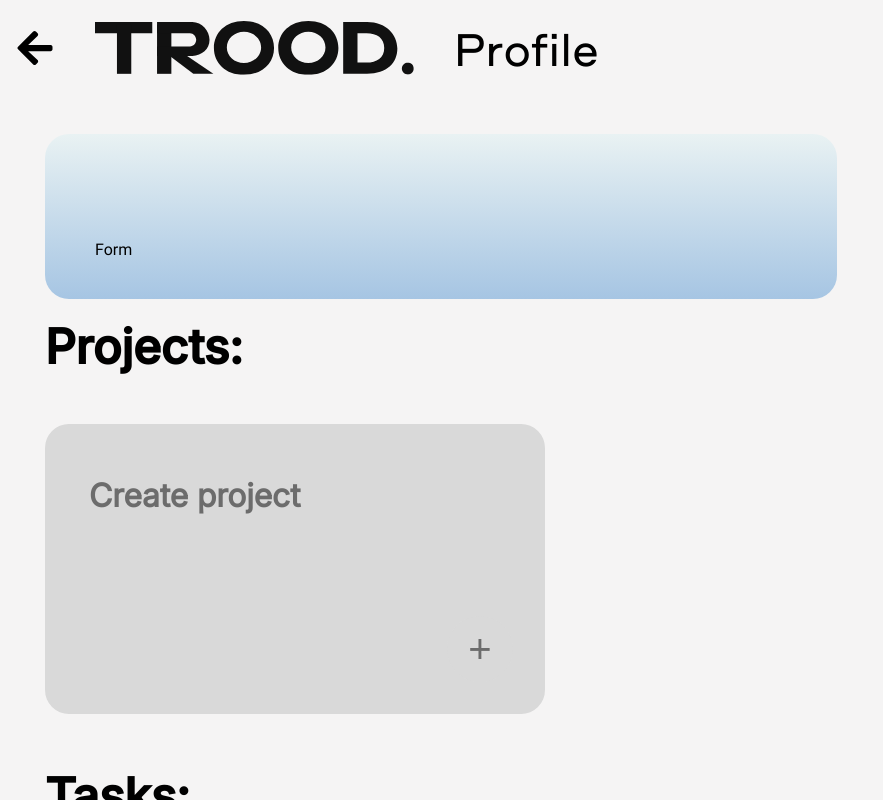
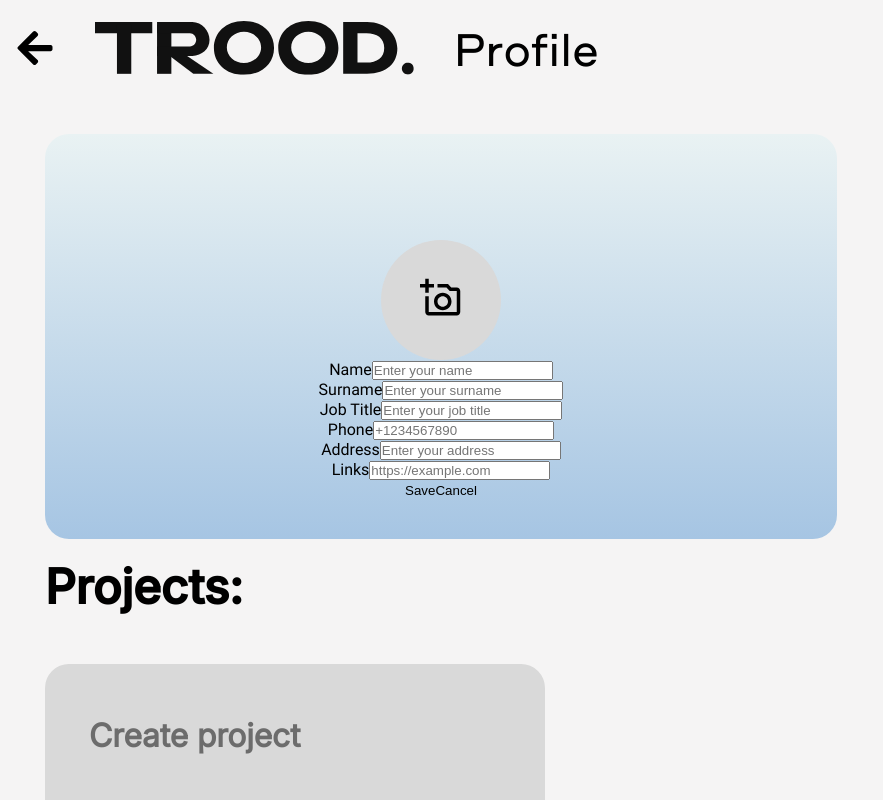
Before and after one commit to sl101/Trood_profile, a React (Vite) app: page / in a window 1280 px wide. Shown: the top 800 px of the page, without its empty margins (0-883 px from the left). Built offline with nearby package versions, Linux system fonts and the light colour scheme.

Commit message:
add image load

```diff
--- /dev/null
+++ b/src/components/AvatarUploader/AvatarUploader.jsx
@@ -0,0 +1,59 @@
+import { useEffect, useState } from "react";
+import styles from './AvatarUploader.module.css';
+import { MdOutlineAddAPhoto } from "react-icons/md";
+
+export const AvatarUploader = ({ avatarPath, onAvatarChange }) => {
+
+	const [preview, setPreview] = useState(avatarPath || "");
+
+	useEffect(() => {
+		//if (avatarPath) {
+		setPreview(avatarPath || "");
+		//}
+	}, [avatarPath]);
+
+	const handleFileChange = (e) => {
+		const file = e.target.files[0];
+		if (file) {
+			if (file.size > 5 * 1024 * 1024) {
+				alert("The file size must not exceed 5 MB");
+				return;
+			}
+
+			if (!["image/png", "image/jpeg"].includes(file.type)) {
+				alert("Accepted formats: .jpg, .jpeg, .png");
+				return;
+			}
+
+			const reader = new FileReader();
+
+			reader.onloadend = () => {
+				const base64Image = reader.result;
+				setPreview(base64Image);
+				onAvatarChange(base64Image);
+			};
+
+			reader.readAsDataURL(file);
+		};
+	};
+
+	return (
+		<div className={styles.avatar}>
+			<label className={styles.upload}>
+				<div className={styles.preview}>
+					{preview ? (
+						<img src={preview} alt="Avatar" className={styles.image} />
+					) : (
+						<div className={styles.placeholder}>
+							<MdOutlineAddAPhoto />
+						</div>
+					)}
+				</div>
+
+				{/*<img src={avatar || <MdOutlineAddAPhoto />} alt="Avatar" />*/}
+
+				<input className={styles.input} type="file" accept=".jpg, .jpeg, .png" onChange={handleFileChange} />
+			</label>
+		</div>
+	);
+};
--- /dev/null
+++ b/src/components/AvatarUploader/AvatarUploader.module.css
@@ -0,0 +1,26 @@
+.preview {
+	width: 120px;
+	height: 120px;
+	border-radius: 50%;
+	overflow: hidden;
+	background-color: var(--dark-color);
+	display: flex;
+	justify-content: center;
+	align-items: center;
+	cursor: pointer;
+}
+
+.placeholder svg {
+	width: 42px;
+	height: 42px;
+}
+
+.image {
+	width: 100%;
+	height: 100%;
+	object-fit: cover;
+}
+
+.input {
+	display: none;
+}
--- a/src/components/ProfileForm/ProfileForm.jsx
+++ b/src/components/ProfileForm/ProfileForm.jsx
@@ -1,9 +1,147 @@
+import { useEffect, useState } from "react";
+import { AvatarUploader } from "../";
+import {
+	validateName,
+	validateSurname,
+	validateJobTitle,
+	validatePhone,
+	validateAddress,
+	validateLinks,
+} from "../../services/validation";
 import styles from "./ProfileForm.module.css";
 
-export const ProfileForm = () => {
+const inputFields = [
+	{
+		label: "Name",
+		name: "name",
+		type: "text",
+		placeholder: "Enter your name",
+		validate: validateName,
+	},
+	{
+		label: "Surname",
+		name: "surname",
+		type: "text",
+		placeholder: "Enter your surname",
+		validate: validateSurname,
+	},
+	{
+		label: "Job Title",
+		name: "jobTitle",
+		type: "text",
+		placeholder: "Enter your job title",
+		validate: validateJobTitle,
+	},
+	{
+		label: "Phone",
+		name: "phone",
+		type: "tel",
+		placeholder: "+1234567890",
+		validate: validatePhone,
+	},
+	{
+		label: "Address",
+		name: "address",
+		type: "text",
+		placeholder: "Enter your address",
+		validate: validateAddress,
+	},
+	{
+		label: "Links",
+		name: "links",
+		type: "url",
+		placeholder: "https://example.com",
+		validate: validateLinks,
+	},
+];
+
+export const ProfileForm = ({ profileData, onSave }) => {
+	const [formData, setFormData] = useState(profileData);
+	const [errors, setErrors] = useState({});
+
+	useEffect(() => {
+		setFormData(profileData);
+	}, [profileData]);
+
+	const handleInputChange = (e) => {
+		const { name, value } = e.target;
+		setFormData((prev) => ({
+			...prev,
+			[name]: value,
+		}));
+
+		const field = inputFields.find((field) => field.name === name);
+		if (field && field.validate) {
+			const error = field.validate(value);
+			setErrors((prev) => ({ ...prev, [name]: error }));
+		}
+	};
+
+
+	const handleAvatarChange = (avatarPath) => {
+		setFormData((prev) => ({
+			...prev,
+			avatar: avatarPath,
+		}));
+	};
+
+	const handleCancel = (e) => {
+		e.preventDefault();
+		setFormData(profileData);
+		setErrors({});
+	};
+
+	const handleSave = (e) => {
+		e.preventDefault();
+		const newErrors = {};
+
+		inputFields.forEach(({ name, validate }) => {
+			if (validate) {
+				const error = validate(formData[name]);
+				if (error) newErrors[name] = error;
+			}
+		});
+
+		if (Object.keys(newErrors).length > 0) {
+			setErrors(newErrors);
+			return;
+		}
+
+		onSave(formData);
+	};
+
 	return (
-		<form className={styles.form} >
-			Form
+		<form className={styles.form} onSubmit={handleSave} >
+			<AvatarUploader
+				avatarPath={formData.avatar}
+				onAvatarChange={handleAvatarChange} />
+
+			{inputFields.map(({ label, name, type, placeholder }) => (
+				<div key={name} className={styles.inputGroup}>
+					<label htmlFor={name} className={styles.label}>
+						{label}
+					</label>
+					<input
+						id={name}
+						name={name}
+						type={type}
+						placeholder={placeholder}
+						value={formData[name] || ""}
+						onChange={handleInputChange}
+						className={`${styles.input} ${errors[name] ? styles.errorInput : ""}`}
+					/>
+					{errors[name] && <p className={styles.errorMessage}>{errors[name]}</p>}
+				</div>
+			))}
+
+			<div className={styles.controls}>
+				<button type="submit" className={styles.saveButton}>
+					Save
+				</button>
+				<button onClick={handleCancel} className={styles.cancelButton}>
+					Cancel
+				</button>
+			</div>
 		</form>
 	);
 }
--- a/src/components/ProfileForm/ProfileForm.module.css
+++ b/src/components/ProfileForm/ProfileForm.module.css
@@ -1,7 +1,12 @@
 .form {
 	padding: 106px 50px 40px;
 	max-width: 792px;
+	display: flex;
+	flex-direction: column;
+	justify-content: center;
+	align-items: center;
 	width: 100%;
 	background: var(--brand-gradient);
 	border-radius: 24px;
+
 }
--- a/src/components/TasksSection/TasksSection.jsx
+++ b/src/components/TasksSection/TasksSection.jsx
@@ -3,8 +3,8 @@ import styles from './TasksSection.module.css';
 
 const tasks = [
 	{ id: 1, title: "Create task" },
-	{ id: 2, title: "Create task" },
-	{ id: 3, title: "Create task" }
+	//{ id: 2, title: "Create task" },
+	//{ id: 3, title: "Create task" }
 ];
 
 export const TasksSection = () => {
--- a/src/components/index.js
+++ b/src/components/index.js
@@ -4,5 +4,6 @@ import { ProjectsSection } from "./ProjectsSection/ProjectsSection";
 import { TasksSection } from "./TasksSection/TasksSection";
 import { CardItem } from "./CardItem/CardItem";
 import { ProfileForm } from "./ProfileForm/ProfileForm";
+import { AvatarUploader } from "./AvatarUploader/AvatarUploader";
 
-export { Header, ProfilePage, ProjectsSection, TasksSection, CardItem, ProfileForm };
+export { Header, ProfilePage, ProjectsSection, TasksSection, CardItem, ProfileForm, AvatarUploader };
--- a/src/services/storageService.js
+++ b/src/services/storageService.js
@@ -1,8 +1,8 @@
 export const loadProfileData = () => {
-	const data = localStorage.getItem("profileData");
+	const data = localStorage.getItem("formData");
 	return data ? JSON.parse(data) : null;
 };
 
 export const saveProfileData = (data) => {
-	localStorage.setItem("profileData", JSON.stringify(data));
+	localStorage.setItem("formData", JSON.stringify(data));
 };
--- /dev/null
+++ b/src/services/validation.js
@@ -0,0 +1,47 @@
+export const validateName = (value) => {
+	const regex = /^[a-zA-Zа-яА-ЯёЁ\s-]{2,50}$/;
+	if (!value) return "Name is required.";
+	if (!regex.test(value)) return "Name must be 2-50 characters and contain only letters, spaces, or hyphens.";
+	return null;
+};
+
+export const validateSurname = (value) => {
+	const regex = /^[a-zA-Zа-яА-ЯёЁ\s-]{2,50}$/;
+	if (!value) return "Surname is required.";
+	if (!regex.test(value)) return "Surname must be 2-50 characters and contain only letters, spaces, or hyphens.";
+	return null;
+};
+
+export const validateJobTitle = (value) => {
+	if (value.length > 100) return "Job title must be 100 characters or less.";
+	return null;
+};
+
+export const validatePhone = (value) => {
+	const regex = /^\+\d{10,15}$/;
+	if (!value) return "Phone number is required.";
+	if (!regex.test(value)) return "Phone must start with '+' and contain 10-15 digits.";
+	return null;
+};
+
+export const validateAddress = (value) => {
+	if (value.length > 200) return "Address must be 200 characters or less.";
+	return null;
+};
+
+export const validateLinks = (value) => {
+	const regex = /^(https?:\/\/)?[a-zA-Z0-9.-]+(\.[a-zA-Z]{2,})+.*$/;
+	if (value && !regex.test(value)) return "Links must be a valid URL.";
+	if (value.length > 200) return "Links must be 200 characters or less.";
+	return null;
+};
+
+export const validateInterests = (value) => {
+	if (Array.isArray(value)) {
+		if (value.length > 10) return "You can have up to 10 interests.";
+		for (const interest of value) {
+			if (interest.length > 30) return "Each interest must be 30 characters or less.";
+		}
+	}
+	return null;
+};
```
